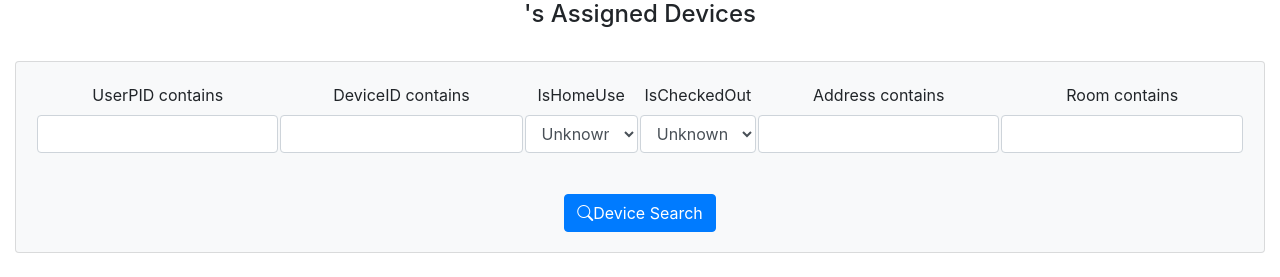
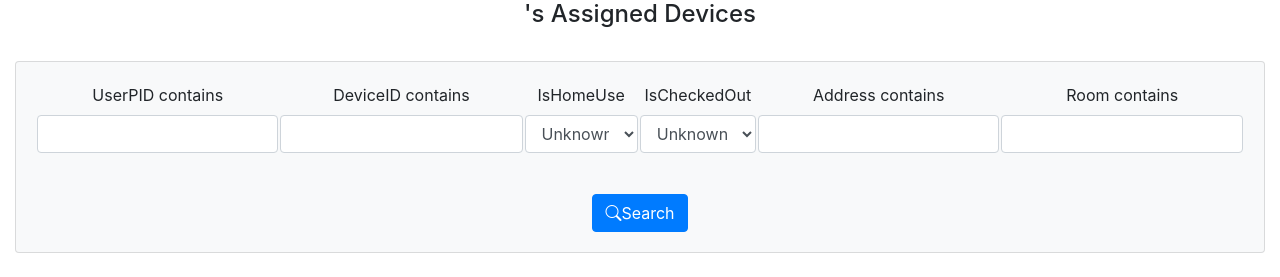
Before and after one commit to chenyuan99/Techstaff-Inventory, a Django app: page /display_userDevice in a window 1280 px wide. Shown: the part 98-375 px from the top of the page. Run offline with Django 3.2, Linux system fonts and the light colour scheme; some libraries are stand-ins or nearby versions.

Commit message:
Update account.html

```diff
--- a/hello/templates/main/account.html
+++ b/hello/templates/main/account.html
@@ -29,7 +29,7 @@
 						</tr>
 					</table>
 					<br>
-					<button class="btn btn-primary" type="submit"><i class="bi-search"></i>Device Search </button>
+					<button class="btn btn-primary" type="submit"><i class="bi-search"></i>Search</button>
 				</form>
 			</div>
 		</div>
```
